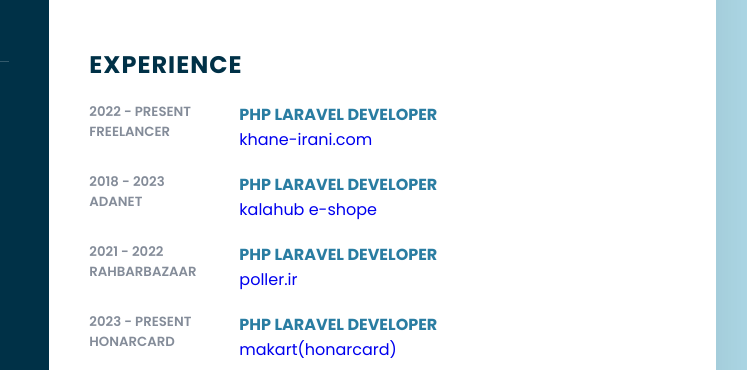
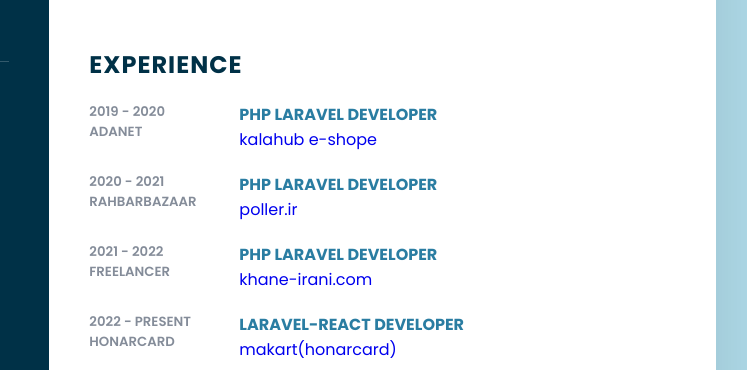
Before and after one commit to afereydoon1/resume, a plain HTML site: page index.html in a window 1280 px wide. Shown: the part 338-708 px from the top of the page, 424-1171 px from the left. Drawn offline with Linux system fonts and the light colour scheme.

Commit message:
change expreiences

```diff
--- a/index.html
+++ b/index.html
@@ -104,20 +104,11 @@
         </div>
         <div class="about">
             <h2 class="title2">Experience</h2>
-            <div class="box">
-                <div class="year_company">
-                    <h5>2022 - Present</h5>
-                    <h5>freelancer</h5>
-                </div>
-                <div class="text">
-                    <h4>Php Laravel developer</h4>
-                    <a href="https://khane-irani.com" class="text-decoration-none">khane-irani.com</a>
-                </div>
-            </div>
+
 
             <div class="box">
                 <div class="year_company">
-                    <h5>2018 - 2023</h5>
+                    <h5>2019 - 2020</h5>
                     <h5>adanet</h5>
                 </div>
                 <div class="text">
@@ -128,7 +119,7 @@
 
             <div class="box">
                 <div class="year_company">
-                    <h5>2021 - 2022</h5>
+                    <h5>2020 - 2021</h5>
                     <h5>rahbarbazaar</h5>
                 </div>
                 <div class="text">
@@ -139,11 +130,23 @@
 
             <div class="box">
                 <div class="year_company">
-                    <h5>2023 - Present</h5>
+                    <h5>2021 - 2022</h5>
+                    <h5>freelancer</h5>
+                </div>
+                <div class="text">
+                    <h4>Php Laravel developer</h4>
+                    <a href="https://khane-irani.com" class="text-decoration-none">khane-irani.com</a>
+                </div>
+            </div>
+
+
+            <div class="box">
+                <div class="year_company">
+                    <h5>2022 - Present</h5>
                     <h5>honarcard</h5>
                 </div>
                 <div class="text">
-                    <h4>Php Laravel developer</h4>
+                    <h4>Laravel-React developer</h4>
                     <a href="https://makart.ir" class="text-decoration-none" >makart(honarcard)</a>
                 </div>
             </div>
```
